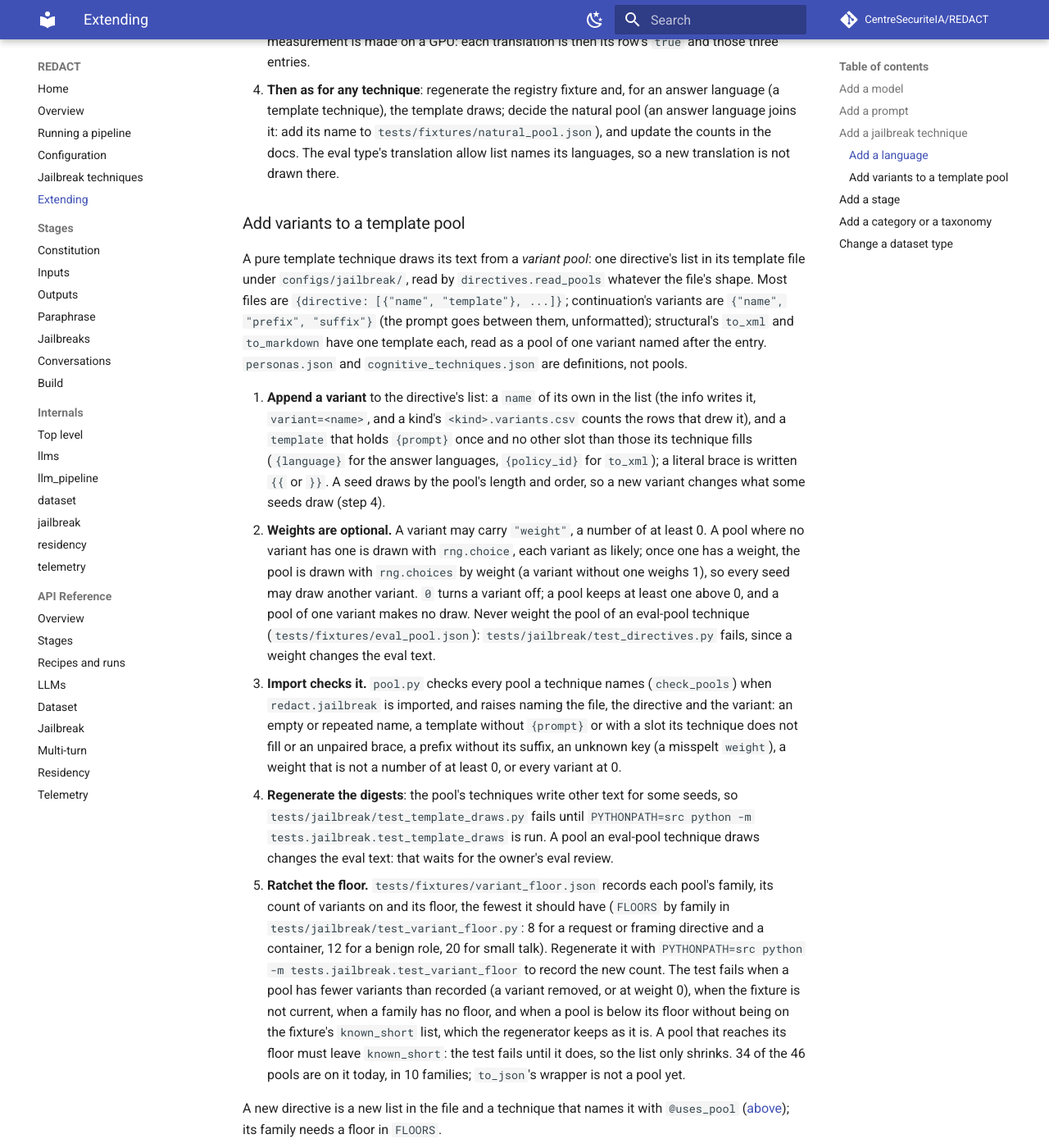
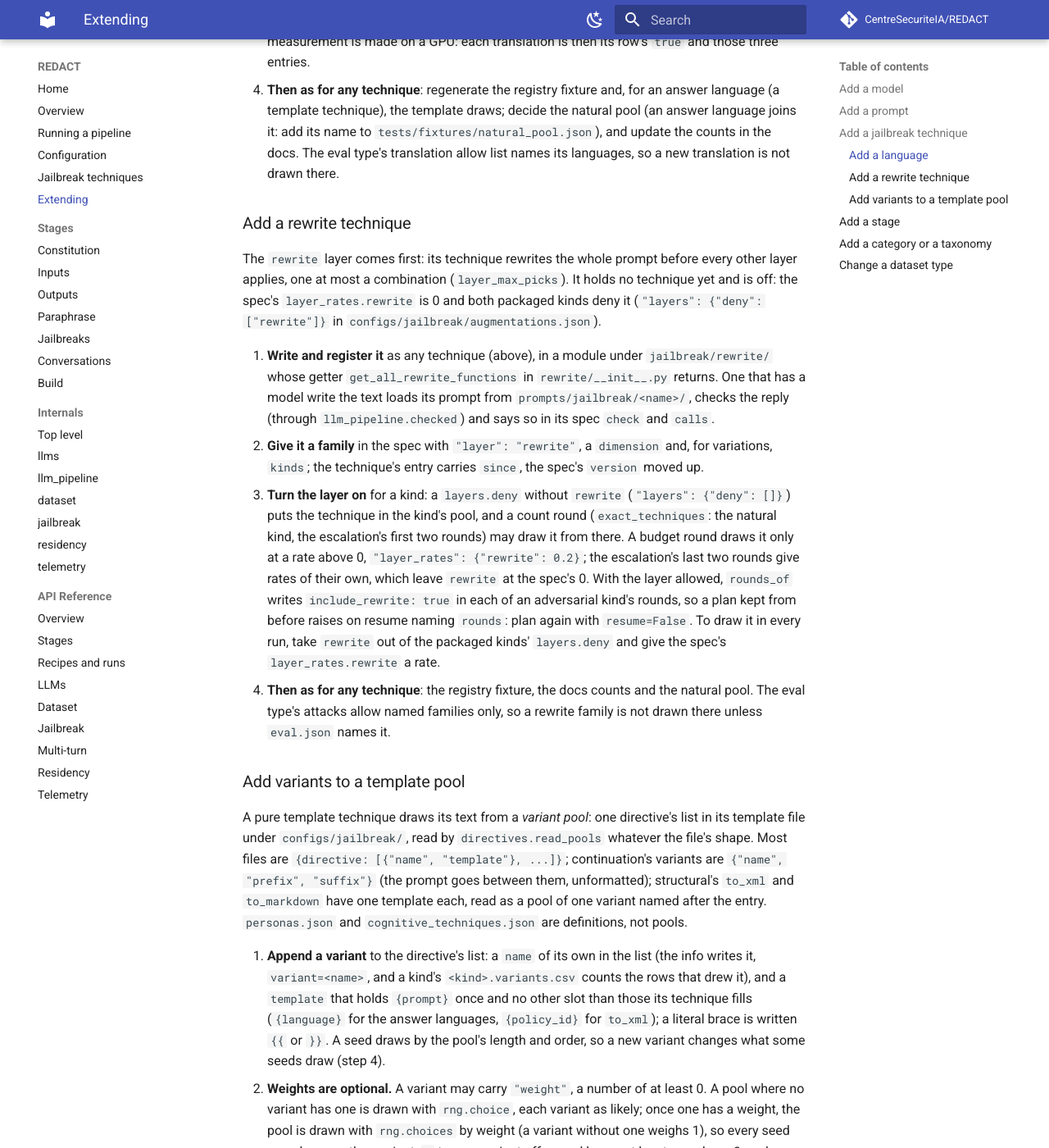
Before and after one commit to CentreSecuriteIA/REDACT, an MkDocs documentation site: the page built from docs/extending.md, in a window 1280 px wide and 1400 px high, scrolled down 7608 px. Shown: the whole window at 82% size. Built offline with MkDocs 1.6.1 and Material for MkDocs 9.7.7, drawn with Linux system fonts in a browser that asks for light colours; comment, search, counter and statistics services are not loaded; some of the changed text lies outside the part shown.

Commit message:
Deny the rewrite layer in both packaged kinds, and say include_rewrite only where it is allowed
rewrite joins _LAYERS and _RATE_KEYS, so a kind may set
layer_rates.rewrite. augmentations.json gives both kinds
layers.deny ["rewrite"], which the dataset types inherit. rounds_of
writes include_rewrite, true, only for a kind that allows the layer,
where it writes the other four include keys always: the packaged kinds'
rounds, plan files and manifests are those of before the layer
(stage_files.json is unchanged, and a test resumes a plan whose plan file
holds the rounds written before). default_escalation_schedule is
untouched.

A layers.deny a section gives replaces the packaged list whole, as the
overlay rule says, so a section whose own deny leaves rewrite out allows
the layer: its rounds gain include_rewrite and a plan kept from it raises
on resume naming rounds. The release note says so and gives the fix (add
rewrite to the deny). The flat include_<layer> keywords toggle the
resolved list and keep it. Four tests that wrote their own deny lists now
name rewrite, as such a section would.

Co-Authored-By: Claude Opus 5.5 <noreply@anthropic.com>

```diff
--- a/docs/extending.md
+++ b/docs/extending.md
@@ -169,7 +169,7 @@ contract.
 
 1. **Write the function** in the module of its family, under
    `jailbreak/rewrite/`, `hacking/`, `manipulation/`, `obfuscation/` or
-   `requests/`.
+   `requests/` (a rewrite technique: [below](#add-a-rewrite-technique)).
    - A transform: `def to_name(prompt: str, *, rng=None) -> tuple[str, str]`.
      Draw every random choice from `rng`.
    - A technique that calls a model: a generator with the signature
@@ -382,6 +382,38 @@ The `translation` and `answer_language` techniques are generated from
    The eval type's translation allow list names its languages, so a new
    translation is not drawn there.
 
+### Add a rewrite technique
+
+The `rewrite` layer comes first: its technique rewrites the whole prompt
+before every other layer applies, one at most a combination
+(`layer_max_picks`). It holds no technique yet and is off: the spec's
+`layer_rates.rewrite` is 0 and both packaged kinds deny it
+(`"layers": {"deny": ["rewrite"]}` in `configs/jailbreak/augmentations.json`).
+
+1. **Write and register it** as any technique (above), in a module under
+   `jailbreak/rewrite/` whose getter `get_all_rewrite_functions` in
+   `rewrite/__init__.py` returns. One that has a model write the text loads
+   its prompt from `prompts/jailbreak/<name>/`, checks the reply (through
+   `llm_pipeline.checked`) and says so in its spec `check` and `calls`.
+2. **Give it a family** in the spec with `"layer": "rewrite"`, a
+   `dimension` and, for variations, `kinds`; the technique's entry carries
+   `since`, the spec's `version` moved up.
+3. **Turn the layer on** for a kind: a `layers.deny` without `rewrite`
+   (`"layers": {"deny": []}`) puts the technique in the kind's pool, and a
+   count round (`exact_techniques`: the natural kind, the escalation's
+   first two rounds) may draw it from there. A budget round draws it only
+   at a rate above 0, `"layer_rates": {"rewrite": 0.2}`; the escalation's
+   last two rounds give rates of their own, which leave `rewrite` at the
+   spec's 0. With the layer allowed, `rounds_of` writes
+   `include_rewrite: true` in each of an adversarial kind's rounds, so a
+   plan kept from before raises on resume naming `rounds`: plan again with
+   `resume=False`. To draw it in every run, take `rewrite` out of the
+   packaged kinds' `layers.deny` and give the spec's `layer_rates.rewrite`
+   a rate.
+4. **Then as for any technique**: the registry fixture, the docs counts and
+   the natural pool. The eval type's attacks allow named families only, so
+   a rewrite family is not drawn there unless `eval.json` names it.
+
 ### Add variants to a template pool
 
 A pure template technique draws its text from a *variant pool*: one
```
Also changed, not shown: CLAUDE.md (+6 -6 lines), docs/configuration.md (+24 -5 lines), docs/internals/jailbreak.md (+6 -1 lines), docs/techniques.md (+5 -3 lines), 8 other files.
